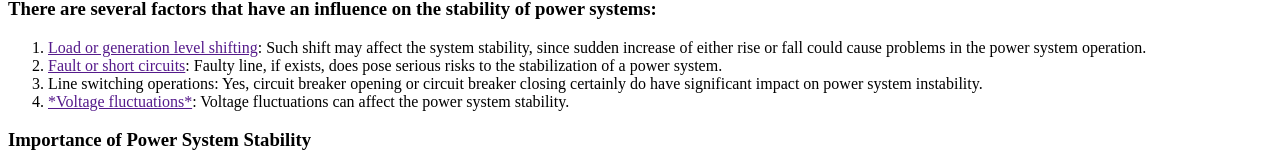
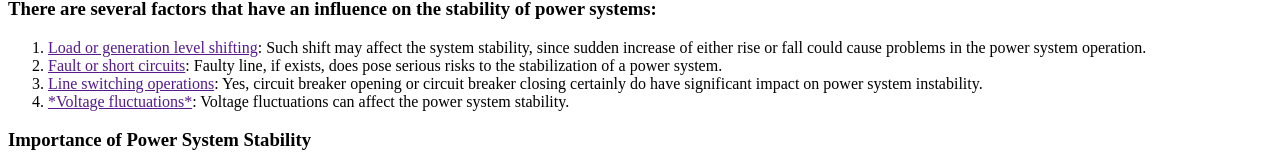
Before and after one commit to electrical39335/Power-system-stability, a plain HTML site: page index.html in a window 1280 px wide. Shown: the part 266-431 px from the top of the page. Drawn offline with Linux system fonts and the light colour scheme.

Commit message:
Update index.html

```diff
--- a/index.html
+++ b/index.html
@@ -25,7 +25,7 @@
     <ol>
 <li> <a href="">Load or generation level shifting</a>: Such shift may affect the system stability, since sudden increase of either rise or fall could cause problems in the power system operation.</li>
 <li> <a href="">Fault or short circuits</a>: Faulty line, if exists, does pose serious risks to the stabilization of a power system.</li>
-<li> <a href=""></a>Line switching operations</a>: Yes, circuit breaker opening or circuit breaker closing certainly do have significant impact on power system instability.</li>
+<li> <a href="">Line switching operations</a>: Yes, circuit breaker opening or circuit breaker closing certainly do have significant impact on power system instability.</li>
 <li> <a href="">*Voltage fluctuations*</a>: Voltage fluctuations can affect the power system stability.</li>
     </ol>
 
```
